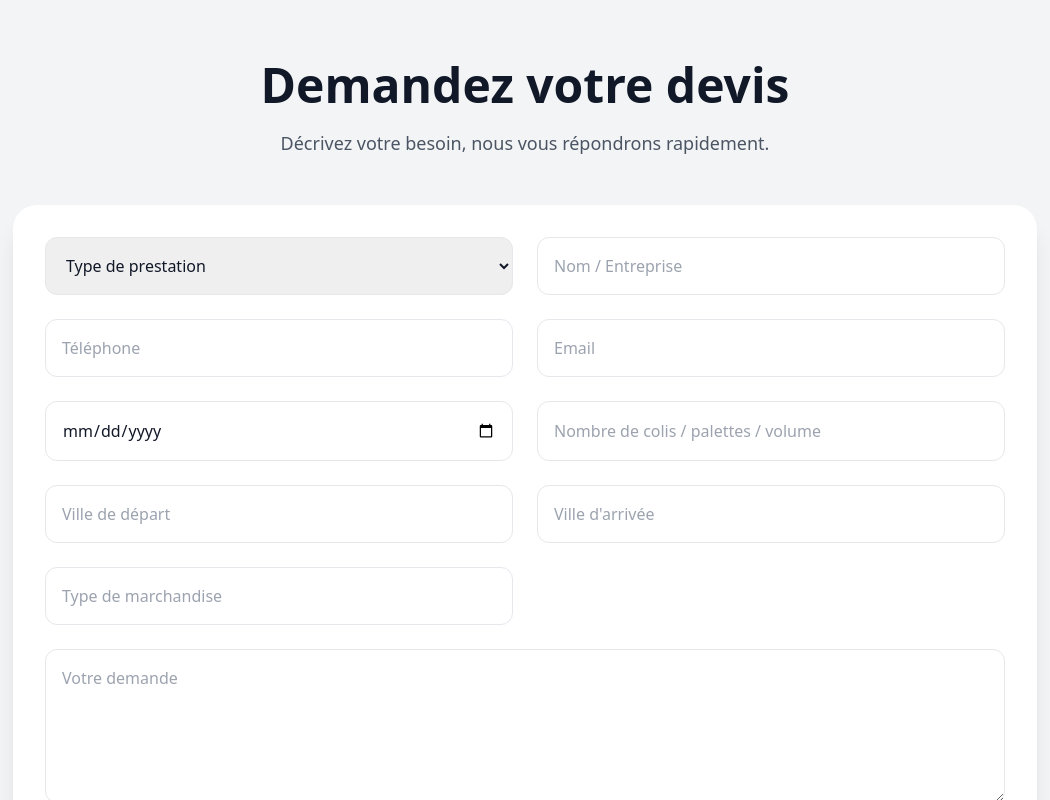
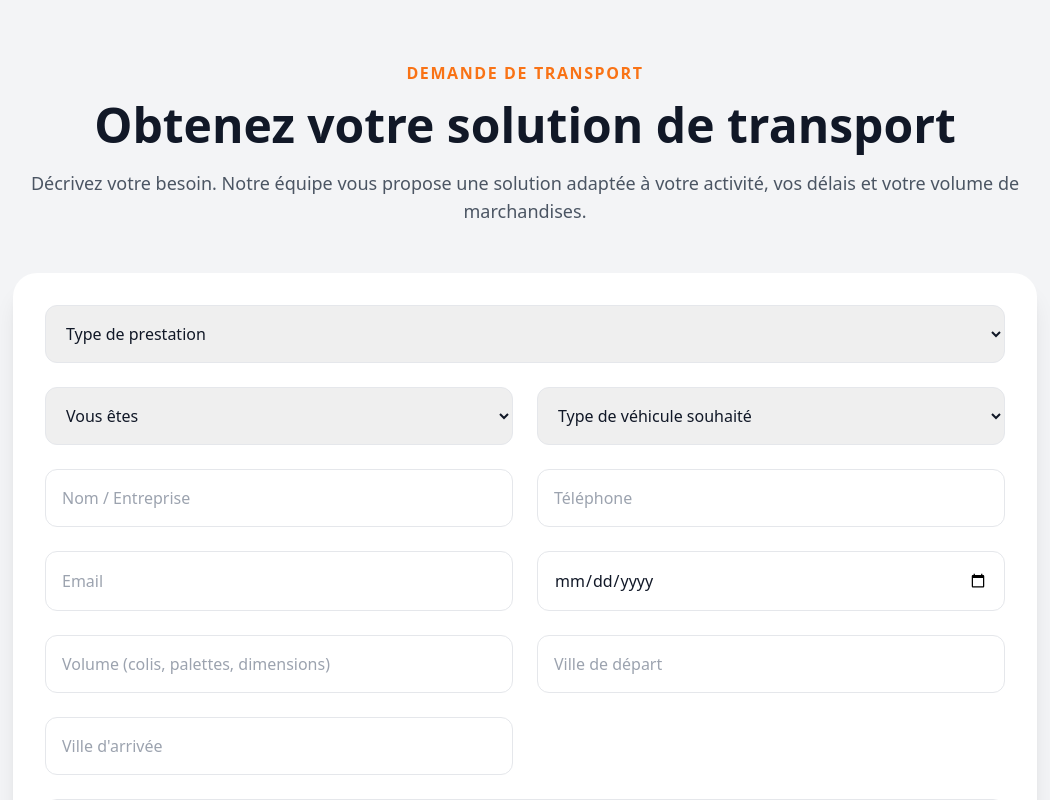
Before and after one commit to jasonvandommele-commits/flashride-logistics, a Next.js app: page / in a window 1280 px wide. Shown: the part 3100-3900 px from the top of the page, without its empty margins (115-1165 px from the left). Built offline with nearby package versions, Linux system fonts and the light colour scheme.

Commit message:
Update page.jsx

```diff
--- a/app/page.jsx
+++ b/app/page.jsx
@@ -292,21 +292,26 @@ export default function FlashrideLogisticsWebsite() {
 
           <div className="text-center mb-12">
 
-            <h2 className="text-5xl font-black">
-              Demandez votre devis
+            <p className="text-orange-500 font-bold uppercase tracking-widest">
+              Demande de transport
+            </p>
+
+            <h2 className="text-5xl font-black mt-4">
+              Obtenez votre solution de transport
             </h2>
 
             <p className="mt-5 text-gray-600 text-lg">
-              Décrivez votre besoin, nous vous répondrons rapidement.
+              Décrivez votre besoin. Notre équipe vous propose une solution adaptée
+              à votre activité, vos délais et votre volume de marchandises.
             </p>
 
           </div>
 
+
           <form className="bg-white rounded-3xl shadow-xl p-8 grid md:grid-cols-2 gap-6">
 
-          <select
-            className="border rounded-xl p-4"
-           >
+
+            <select className="border rounded-xl p-4 md:col-span-2">
               <option>Type de prestation</option>
               <option>Tournée dédiée</option>
               <option>Transport express</option>
@@ -316,58 +321,85 @@ export default function FlashrideLogisticsWebsite() {
               <option>Transport national & européen</option>
             </select>
 
+
+            <select className="border rounded-xl p-4">
+              <option>Vous êtes</option>
+              <option>Entreprise</option>
+              <option>Particulier</option>
+            </select>
+
+
+            <select className="border rounded-xl p-4">
+              <option>Type de véhicule souhaité</option>
+              <option>2 roues</option>
+              <option>Véhicule léger jusqu'à 6m³</option>
+              <option>Utilitaire jusqu'à 12m³</option>
+              <option>Utilitaire 20m³ avec hayon</option>
+              <option>Besoin à définir</option>
+            </select>
+
+
             <input
               className="border rounded-xl p-4"
               placeholder="Nom / Entreprise"
             />
+
 
             <input
               className="border rounded-xl p-4"
               placeholder="Téléphone"
             />
 
+
             <input
               className="border rounded-xl p-4"
               placeholder="Email"
             />
+
 
             <input
               type="date"
               className="border rounded-xl p-4"
             />
 
+
             <input
               className="border rounded-xl p-4"
-              placeholder="Nombre de colis / palettes / volume"
+              placeholder="Volume (colis, palettes, dimensions)"
             />
+
 
             <input
               className="border rounded-xl p-4"
               placeholder="Ville de départ"
             />
 
+
             <input
               className="border rounded-xl p-4"
               placeholder="Ville d'arrivée"
             />
 
+
             <input
-              className="border rounded-xl p-4"
+              className="border rounded-xl p-4 md:col-span-2"
               placeholder="Type de marchandise"
             />
 
+
             <textarea
               className="border rounded-xl p-4 md:col-span-2"
-              placeholder="Votre demande"
+              placeholder="Décrivez votre besoin (horaires, contraintes, informations complémentaires...)"
               rows="5"
             />
 
 
             <button
-              className="bg-orange-500 text-white font-bold text-lg rounded-xl p-4 md:col-span-2 hover:bg-orange-600"
+              className="bg-orange-500 text-white font-bold text-lg rounded-xl p-4 md:col-span-2 hover:bg-orange-600 transition"
             >
-              Envoyer ma demande
+              Recevoir ma proposition
             </button>
+
 
           </form>
 
```
Lines whose indentation alone changed are shown as unchanged.
